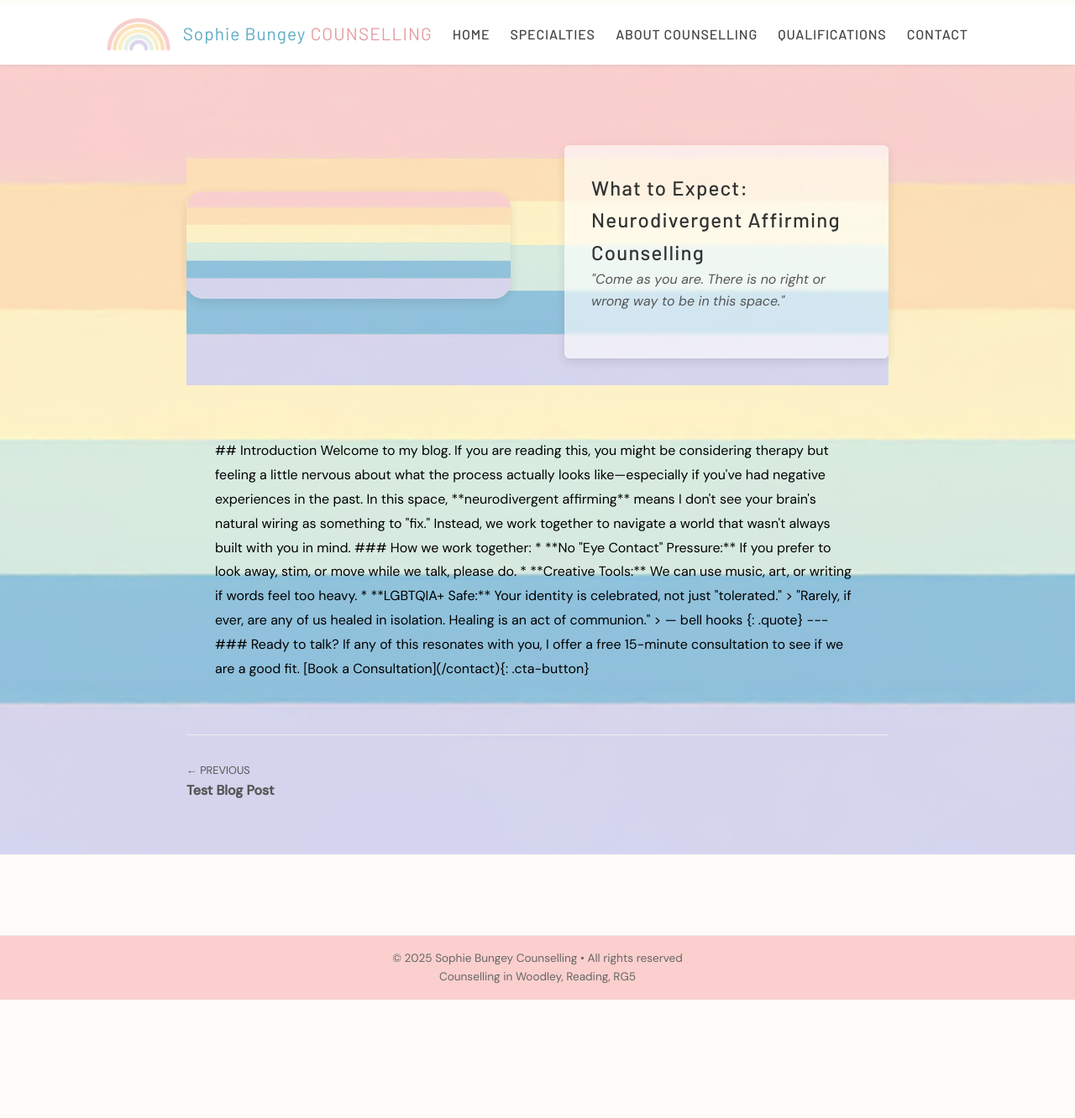
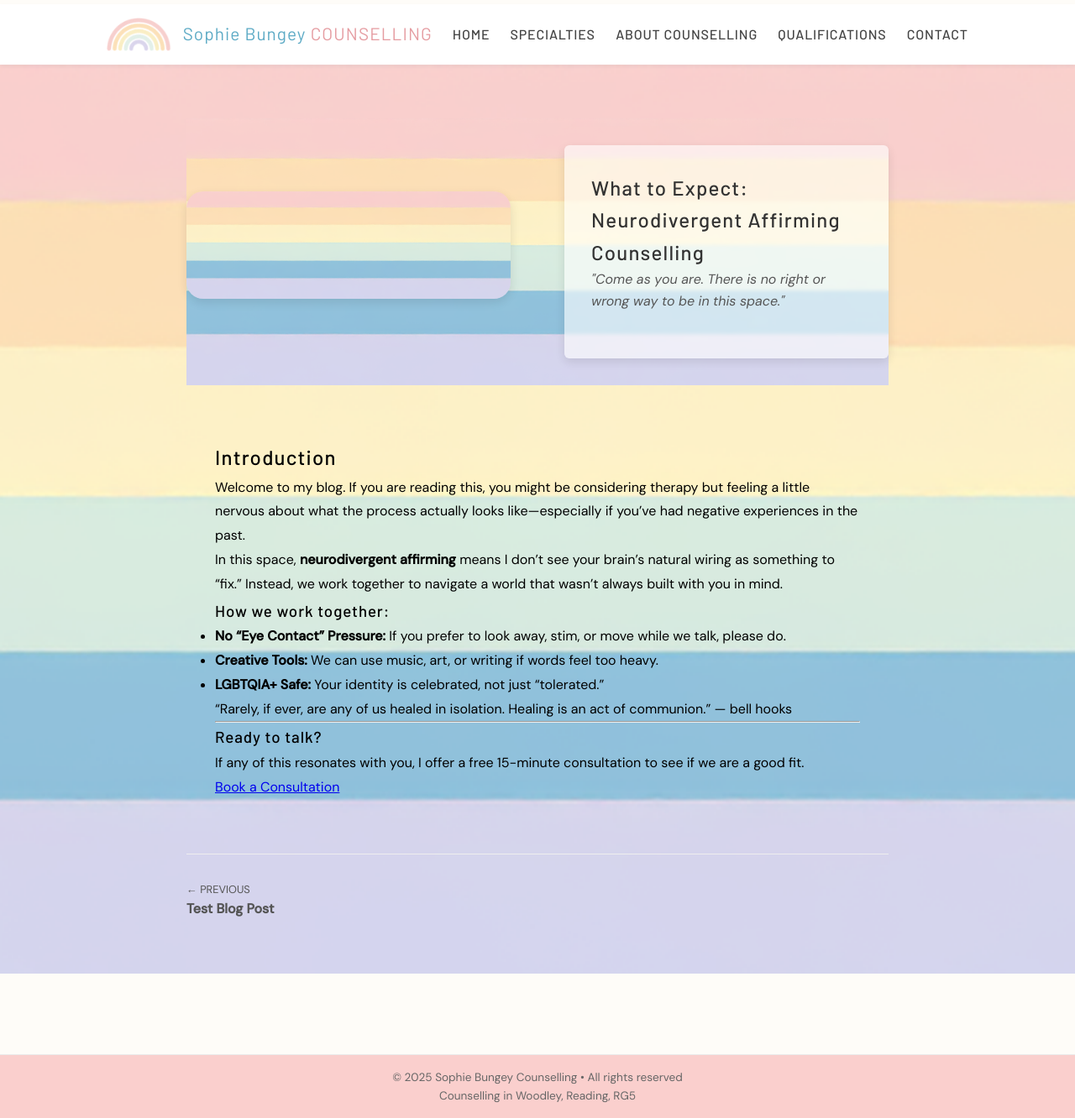
Before and after one commit to Sophie-Care/sophie-care.github.io, a Jekyll site: the page built from _posts/2026-02-22-Second-Post.md, in a window 1280 px wide and 1332 px high. Shown: the whole window at 84% size. Built offline with Jekyll 4.4.1, drawn with Linux system fonts in a browser that asks for light colours.

Commit message:
Try and force markdown

```diff
--- a/_layouts/post.html
+++ b/_layouts/post.html
@@ -451,7 +451,7 @@ body {
 
 <div class="hero-background">
   <section id="Content">
-  <div class="container">
+  <div class="container" markdown="1">
 
 {{content}}
 
--- a/_posts/2026-02-22-Second-Post.md
+++ b/_posts/2026-02-22-Second-Post.md
@@ -18,7 +18,7 @@ description: "An introduction to how I work and what a first session looks like.
   </div>
 </div>
 
-<div class="post-body" style="max-width: 800px; margin: 4rem auto; padding: 0 1rem; line-height: 1.8;">
+<div class="post-body" style="max-width: 800px; margin: 4rem auto; padding: 0 1rem; line-height: 1.8;" markdown="1">
 
 ## Introduction
 Welcome to my blog. If you are reading this, you might be considering therapy but feeling a little nervous about what the process actually looks like—especially if you've had negative experiences in the past.
```
